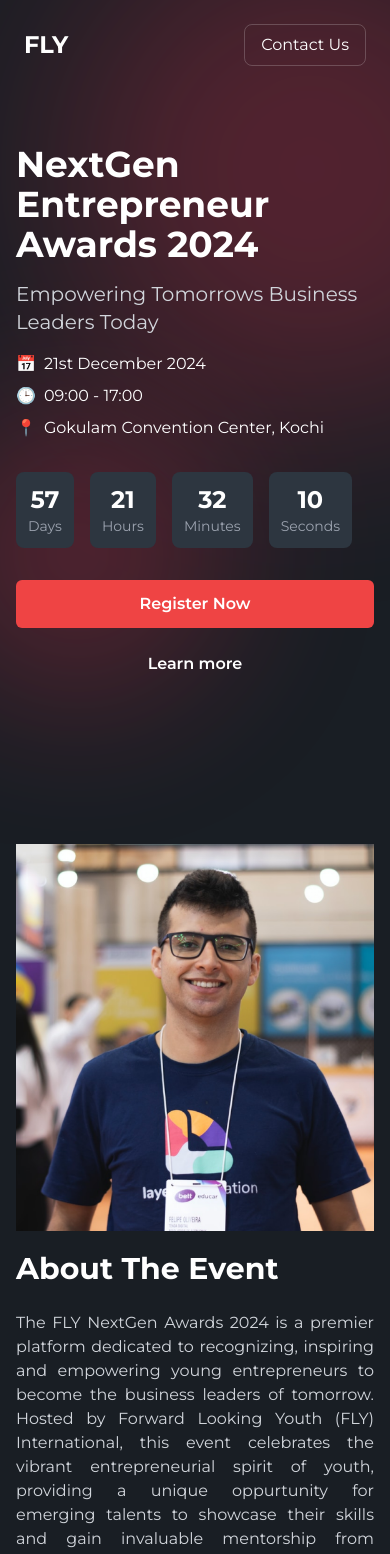
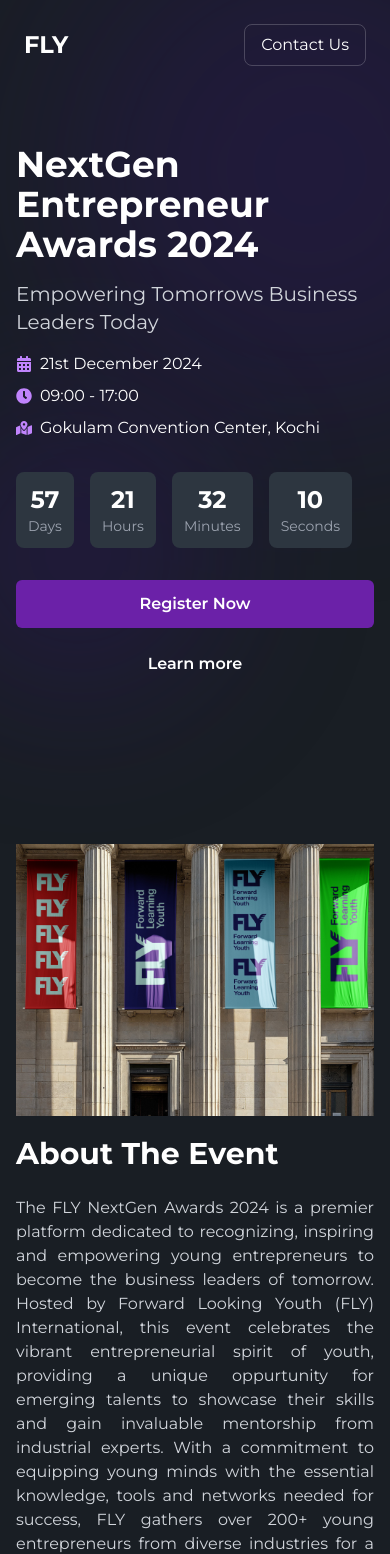
Before and after one commit to yazin123/fly, a Next.js app: page / in a window 390 px wide. Shown: the top 1554 px of the page. Built offline with nearby package versions, Linux system fonts and the light colour scheme.

Commit message:
changed colours

```diff
--- a/src/app/globals.css
+++ b/src/app/globals.css
@@ -14,7 +14,7 @@ body {
 
 
 .btn-bg {
-    background-color: #FF3454;
+    background-color: #391180;
 }
 
 @keyframes slideUp {
--- a/src/app/page.js
+++ b/src/app/page.js
@@ -6,6 +6,7 @@ import RegistrationForm from '@/components/RegisterationForm';
 import SuccessMessage from '@/components/SuccessMessage';
 import Image from 'next/image';
 import React, { useState, useEffect } from 'react';
+import { FaCalendar, FaCalendarAlt, FaClock, FaMapMarkedAlt } from 'react-icons/fa';
 
 export default function Home() {
     const [showRegistration, setShowRegistration] = useState(false);
@@ -148,7 +149,7 @@ export default function Home() {
                         </div>
                         <button
                             onClick={() => setShowRegistration(true)}
-                            className="w-full py-3 bg-red-500 rounded-md font-semibold"
+                            className="w-full py-3 bg-purple-800 hover:bg-purple-500 rounded-md font-semibold"
                         >
                             Register Now
                         </button>
@@ -170,15 +171,15 @@ export default function Home() {
                     <h2 className="text-4xl font-bold mb-4  mt-20">{eventData.title}</h2>
                     <p className="text-xl mb-4 text-gray-300">{eventData.subtitle}</p>
                     <div className="flex items-center gap-2 mb-2">
-                        <span className="text-red-500">📅</span>
+                        <FaCalendarAlt className='text-purple-400' />
                         <span>{eventData.date}</span>
                     </div>
                     <div className="flex items-center gap-2 mb-2">
-                        <span className="text-red-500">🕒</span>
+                        <FaClock className='text-purple-400' />
                         <span>{eventData.startTime} - {eventData.endTime}</span>
                     </div>
                     <div className="flex items-center gap-2 mb-8">
-                        <span className="text-red-500">📍</span>
+                        <FaMapMarkedAlt className='text-purple-400' />
                         <span>{eventData.venue}</span>
                     </div>
 
@@ -186,8 +187,8 @@ export default function Home() {
                 </div>
 
                 <div className="justify-center items-center hidden md:flex">
-                    <div className="border border-red-400 h-2/3 relative flex justify-center items-center">
-                        <Image width={1000} height={1000} src="/Image.png" alt="Conference" className="h-full object-cover relative top-6 left-6" />
+                    <div className="border border-purple-900 h-2/3 relative flex justify-center items-center">
+                        <Image width={1000} height={1000} src="/main.png" alt="Conference" className="h-full object-cover relative top-6 left-6" />
                     </div>
                 </div>
             </section>
@@ -204,17 +205,17 @@ export default function Home() {
 
             {/* About Section */}
 
-            <div className="grid grid-cols-1 md:grid-cols-2">
-                <div className='flex justify-center'>
-                    <Image src='/Image.png' width={500} height={500} className='md:h-4/6 object-cover' />
+            <div className="md:flex  gap-5">
+                <div className='flex justify-center md:w-1/2'>
+                    <Image src='/cover.png' width={800} height={800} className='w-full h-auto object-cover' />
                 </div>
-                <div className='mt-5'>
+                <div className='mt-5 md:w-1/2'>
                     <h3 className="text-3xl font-bold mb-6">About The Event</h3>
                     <p className="text-gray-300 text-justify">{eventData.description}</p>
                 </div>
             </div>
 
-            <div className=" mt-20 md:-mt-20">
+            <div className="pt-10 md:pt-20">
                 <div>
                     <h4 className="text-2xl font-bold mb-4">Why Participate?</h4>
                     <ul className="space-y-4">
@@ -233,9 +234,9 @@ export default function Home() {
                 <h4 className="text-2xl font-bold mb-4 text-center">Event Highlights</h4>
                 <ul className="flex justify-center flex-wrap gap-4">
                     {eventData.highlights.map((item, index) => (
-                        <li key={index} className=" gap-3 md:w-2/3 text-center bg-[#2D3640] p-5 pt-10 pb-10 rounded-md hover:scale-105 transition">
+                        <li key={index} className=" gap-3 md:w-2/3 text-center bg-purple-950 p-5 pt-10 pb-10 rounded-md hover:scale-105 transition">
 
-                            <span className="text-gray-300">{item}</span>
+                            <span className="text-white">{item}</span>
                         </li>
                     ))}
                 </ul>
@@ -249,7 +250,7 @@ export default function Home() {
                         <p className="text-gray-300 mb-8">Don't miss this opportunity to be part of the NextGen Entrepreneur Awards 2024</p>
                         <button
                             onClick={() => setShowRegistration(true)}
-                            className="px-8 py-3 bg-red-500 rounded-md font-semibold"
+                            className="px-8 py-3 bg-purple-800 rounded-md font-semibold"
                         >
                             Register Now
                         </button>
--- a/src/components/AnimatedBackground.js
+++ b/src/components/AnimatedBackground.js
@@ -5,7 +5,7 @@ const AnimatedBackground = () => {
     <div className="fixed inset-0 overflow-hidden -z-10">
       {/* Large Circle */}
       <div
-        className="absolute w-[500px] h-[500px] rounded-full bg-[#FF3454] placeholder opacity-25 blur-[100px]"
+        className="absolute w-[500px] h-[500px] rounded-full bg-[#391180] placeholder opacity-25 blur-[100px]"
         style={{
           animation: 'moveCircleLarge 25s infinite linear',
           transform: 'translate(-50%, -50%)'
@@ -14,7 +14,7 @@ const AnimatedBackground = () => {
 
       {/* Small Circle */}
       <div
-        className="absolute w-[300px] h-[300px] rounded-full bg-[#FF3454] opacity-25 blur-[80px]"
+        className="absolute w-[300px] h-[300px] rounded-full bg-[#391180] opacity-25 blur-[80px]"
         style={{
           animation: 'moveCircleSmall 20s infinite linear',
           transform: 'translate(-50%, -50%)'
--- a/src/components/CategorySelection.js
+++ b/src/components/CategorySelection.js
@@ -75,12 +75,12 @@ export default function CategorySelection({ onSelect }) {
                   onClick={() => handleCategorySelect(category)}
                   className={`group md:p-6 p-2 rounded-lg text-white transition-all duration-200 transform hover:scale-[1.02]
                     flex md:flex-col items-center text-start md:text-center relative
-                    ${isSelected ? 'bg-red-500' : 'bg-gray-700 hover:bg-gray-600'}`}
+                    ${isSelected ? 'bg-purple-800' : 'bg-gray-700 hover:bg-gray-600'}`}
                 >
                   {isSelected && (
                     <CheckCircle className="absolute top-2 right-2 w-6 h-6" />
                   )}
-                  <Icon className={`mr-3 min-w-8 text-3xl mb-3 ${isSelected ? 'text-white' : 'text-red-500'} group-hover:scale-110 transition-transform`} />
+                  <Icon className={`mr-3 min-w-8 text-3xl mb-3 ${isSelected ? 'text-white' : 'text-purple-600'} group-hover:scale-110 transition-transform`} />
                   <div>
                   <h3 className="font-semibold mb-1 md:mb-2">{category.title}</h3>
                   <p className="text-sm text-gray-300">{category.description}</p>
@@ -95,7 +95,7 @@ export default function CategorySelection({ onSelect }) {
           <div className="p-6 border-t border-gray-700">
             <button
               onClick={handleConfirm}
-              className="w-full py-4 bg-red-500 text-white rounded-lg hover:bg-red-600
+              className="w-full py-4 btn-bg text-white rounded-lg hover:bg-purple-800
                        transition-colors font-semibold text-lg flex items-center justify-center gap-2"
             >
               Let's Go!
--- a/src/components/Quiz.js
+++ b/src/components/Quiz.js
@@ -153,7 +153,7 @@ export default function QuizForm({ category, userData, onComplete }) {
             </>
           ) : (
             <>
-              <FaTimesCircle className="text-red-500 text-5xl mx-auto mb-4" />
+              <FaTimesCircle className="text-purple-600 text-5xl mx-auto mb-4" />
               <p>Thank you for participating. Keep learning and try again next time!</p>
             </>
           )}
@@ -180,7 +180,7 @@ export default function QuizForm({ category, userData, onComplete }) {
             <button
               key={index}
               className={`w-full p-3 text-left rounded-lg transition-colors ${selectedAnswer === option
-                  ? 'bg-red-500 text-white'
+                  ? 'bg-purple-600 text-white'
                   : 'bg-gray-700 text-white hover:bg-gray-600'
                 }`}
               onClick={() => handleAnswer(option)}
@@ -191,7 +191,7 @@ export default function QuizForm({ category, userData, onComplete }) {
           {selectedAnswer && (
             <button
               onClick={handleNextQuestion}
-              className="w-full bg-red-500 text-white py-3 rounded-lg hover:bg-red-600 transition-colors"
+              className="w-full btn-bg text-white py-3 rounded-lg hover:bg-purple-800 transition-colors"
             >
               {currentQuestion === questions.length - 1 ? 'Submit' : 'Next Question'}
             </button>
--- a/src/components/SuccessMessage.js
+++ b/src/components/SuccessMessage.js
@@ -19,7 +19,7 @@ export function SuccessMessage({ userData }) {
               </div>
               <button
                   onClick={() => window.location.reload()}
-                  className="w-full bg-red-500 text-white py-2 rounded-lg hover:bg-red-600 transition-colors"
+                  className="w-full bg-purple-800 text-white py-2 rounded-lg hover:bg-purple-500 transition-colors"
               >
                   Back to Home
               </button>
```
Also changed, not shown: src/components/RegisterationForm.js (+4 -4 lines), public/cover.png (added), 1 other file (tests, documents, lock files or other folders).
